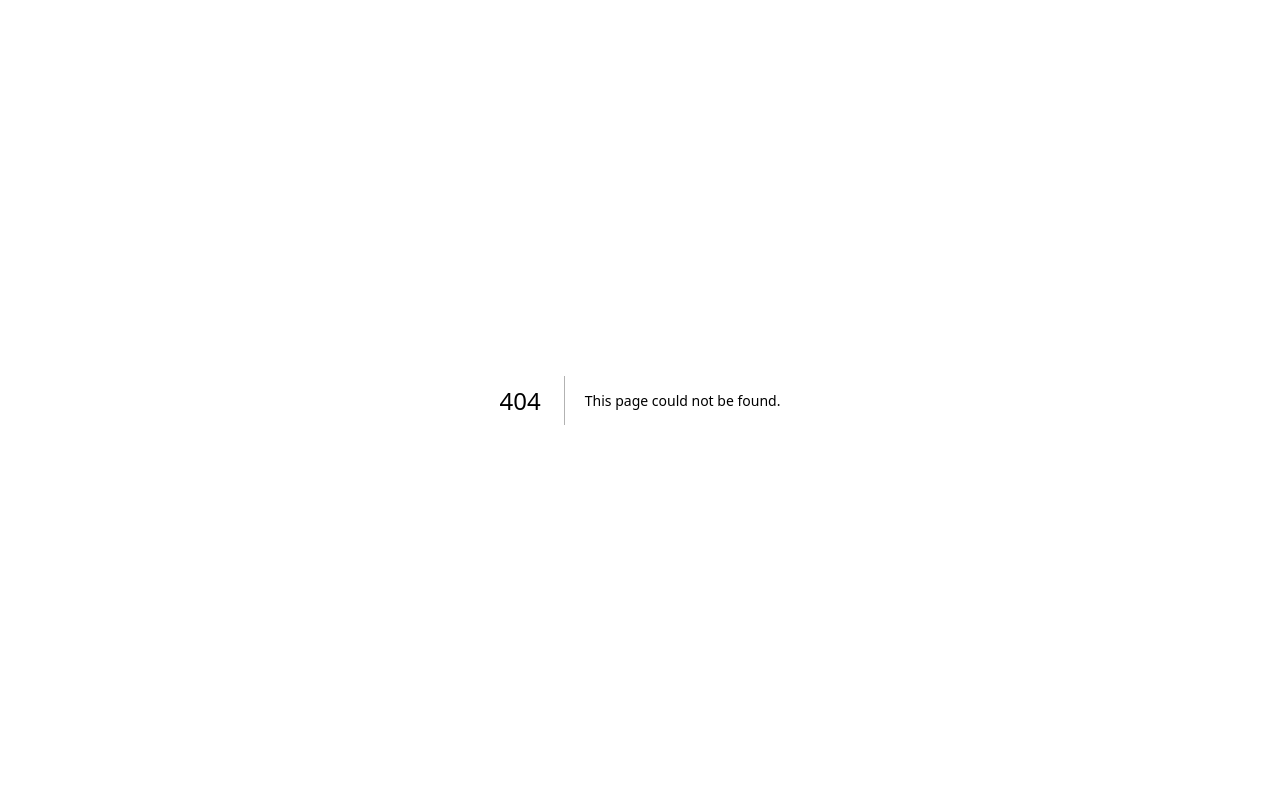
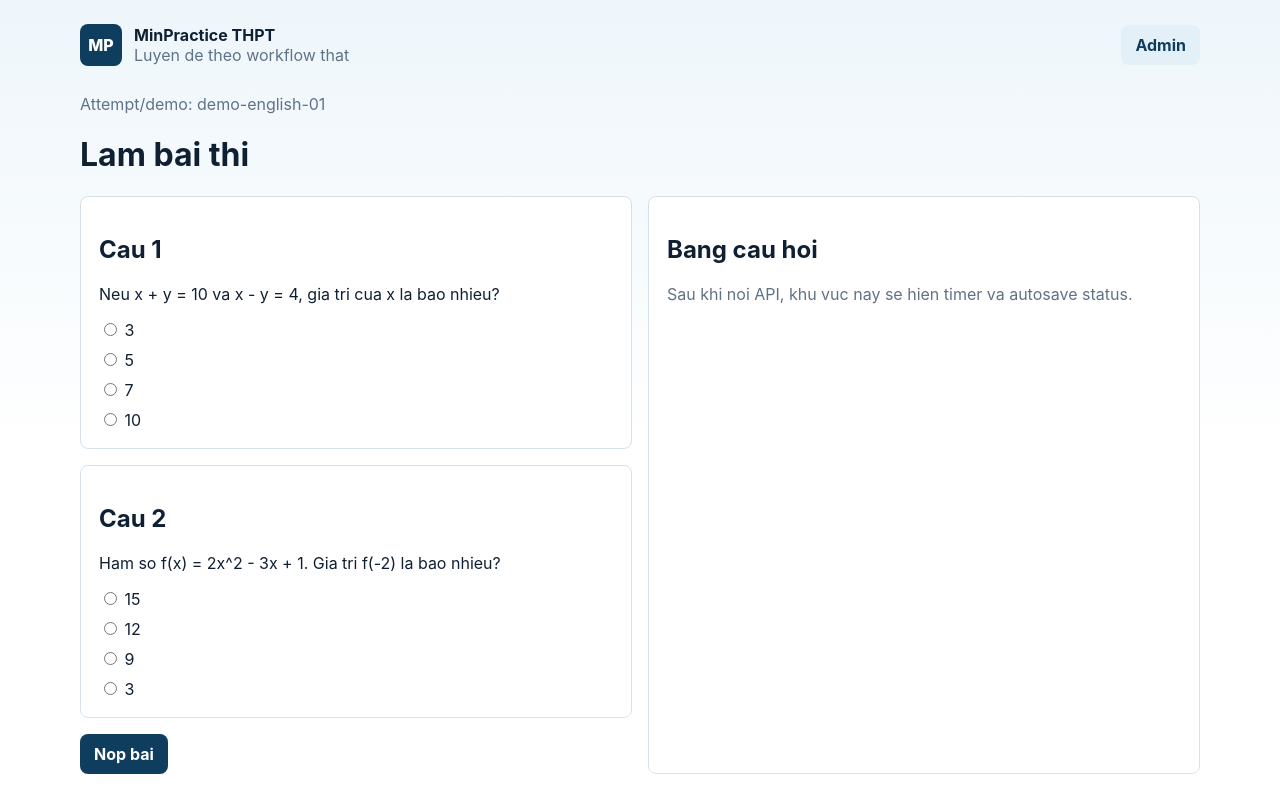
Before and after one commit to thaonam/minpractice-thpt, a Next.js app in the folder apps/web/: page /take-test/demo-english-01 in a window 1280 px wide. Before the commit this address had no page. Shown: the top 812 px of the page. Built offline with nearby package versions, Linux system fonts and the light colour scheme.

Commit message:
Add take test route

```diff
--- /dev/null
+++ b/apps/web/src/app/take-test/[attemptId]/page.tsx
@@ -0,0 +1,47 @@
+import Link from 'next/link';
+import { AppHeader } from '@/components/app-header';
+
+const demoQuestions = [
+  {
+    id: 'q1',
+    content: 'Neu x + y = 10 va x - y = 4, gia tri cua x la bao nhieu?',
+    options: ['3', '5', '7', '10'],
+  },
+  {
+    id: 'q2',
+    content: 'Ham so f(x) = 2x^2 - 3x + 1. Gia tri f(-2) la bao nhieu?',
+    options: ['15', '12', '9', '3'],
+  },
+];
+
+export default function TakeTestPage({ params }: { params: { attemptId: string } }) {
+  return (
+    <main className="shell">
+      <AppHeader />
+      <p className="muted">Attempt/demo: {params.attemptId}</p>
+      <h1>Lam bai thi</h1>
+      <div className="grid">
+        <section>
+          {demoQuestions.map((question, index) => (
+            <article className="card" key={question.id} style={{ marginBottom: 16 }}>
+              <h2>Cau {index + 1}</h2>
+              <p>{question.content}</p>
+              {question.options.map((option) => (
+                <label key={option} style={{ display: 'block', marginTop: 10 }}>
+                  <input name={question.id} type="radio" /> {option}
+                </label>
+              ))}
+            </article>
+          ))}
+          <Link className="btn" href={`/results/${params.attemptId}`}>
+            Nop bai
+          </Link>
+        </section>
+        <aside className="card">
+          <h2>Bang cau hoi</h2>
+          <p className="muted">Sau khi noi API, khu vuc nay se hien timer va autosave status.</p>
+        </aside>
+      </div>
+    </main>
+  );
+}
```
